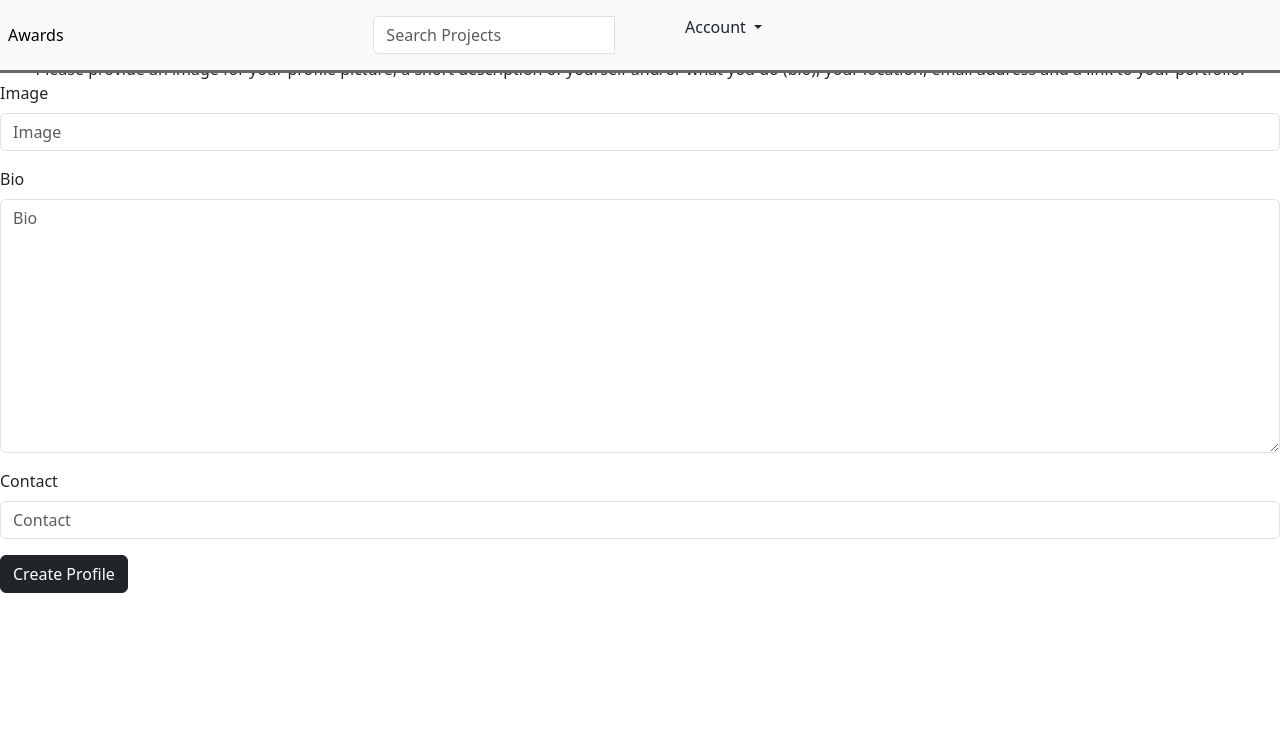
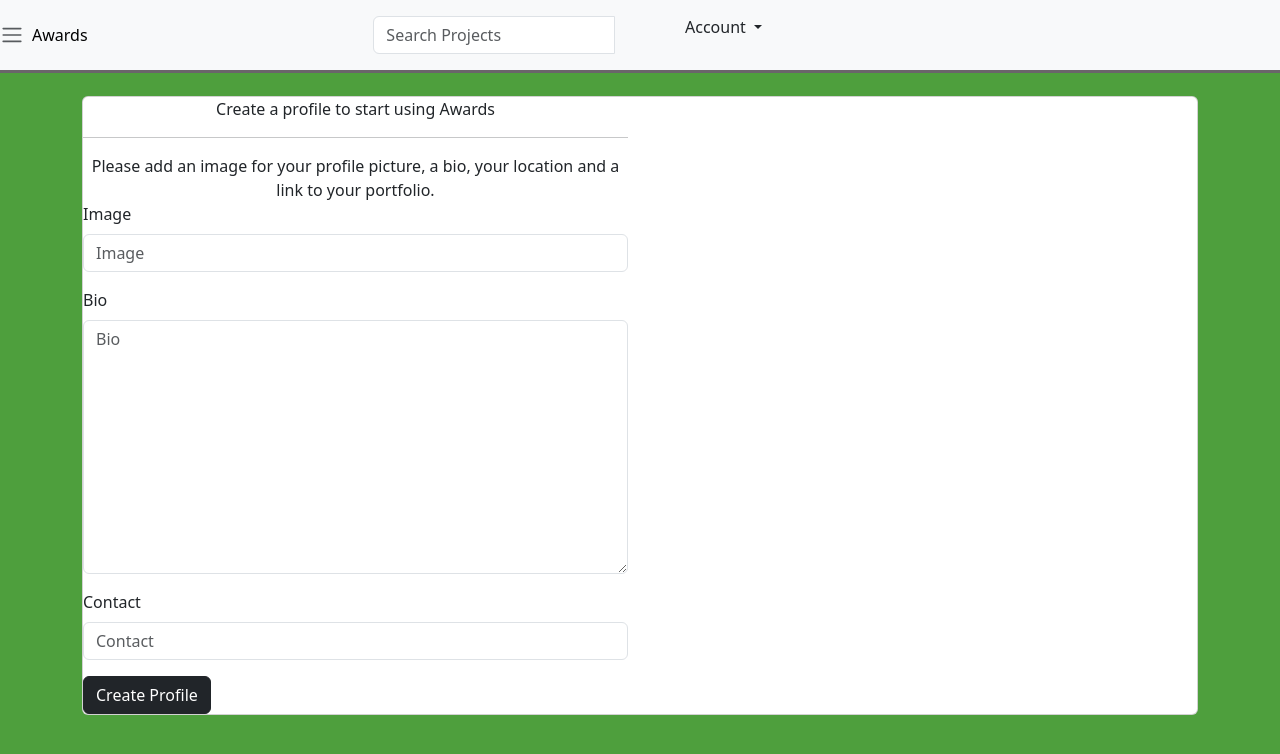
Before and after one commit to jobkarani/Awards, a Django app: page /create_profile/ in a window 1280 px wide. Shown: the top 754 px of the page. Run offline with Django 3.2, Linux system fonts and the light colour scheme; a user stored in the database is signed in; some libraries are stand-ins or nearby versions.

Commit message:
sets background color of body

```diff
--- a/award/templates/all-temps/base.html
+++ b/award/templates/all-temps/base.html
@@ -20,7 +20,7 @@
   {% endblock %}
 </head>
 
-<body>
+<body style="background-color: #4E9F3D ;">
   {% include "navbar.html" %} {% block content %} {%endblock%}
   {% block scripts %}
 
--- a/award/templates/all-temps/create_profile.html
+++ b/award/templates/all-temps/create_profile.html
@@ -1,19 +1,28 @@
 {% extends 'all-temps/base.html'%} {% load static %} {% load bootstrap5 %}
-<br><br><br>
+
 {% block content %}
-<div class="box">
+<br><br><br> <br>
+<div class="container" style="align-items:center;">
+    <div class="card">
+        <div class="row">
+            <div class="col-md-6">
+                <div class="input">
                     <div class="text-center">
-        <div class="title">Create a profile to start using Awwards</div>
+                        <div class="title">Create a profile to start using Awards</div>
                         <hr />
                         <div class="guide">
-            Please provide an image for your profile picture, a short description of
-            yourself and/or what you do (bio), your location, email address and a link
-            to your portfolio.
+                            Please add an image for your profile picture, a bio, your location and a link to your
+                            portfolio.
                         </div>
                     </div>
+
                     <form action="{%url 'create_profile'%}" method="post" enctype="multipart/form-data">
                         {%csrf_token%} {% bootstrap_form form%}
                         <input type="submit" class="btn btn-dark" value="Create Profile" />
                     </form>
                 </div>
+            </div>
+        </div>
+    </div>
+</div>
 {% endblock %}
--- a/award/templates/navbar.html
+++ b/award/templates/navbar.html
@@ -1,8 +1,8 @@
-<nav class="navbar navbar-expand-lg navbar-light bg-light fixed-top navi" style=" border-bottom : inset #161516;">
+<nav class="navbar navbar-expand-lg navbar-light bg-light fixed-top navi" style=" border-bottom : inset #161516;>
 
-  <button class="navbar-toggler" type="button" data-toggle="collapse" data-target="#navbarNavAltMarkup"
-    aria-controls="navbarNavAltMarkup" aria-expanded="false" aria-label="Toggle navigation">
-    <span class="navbar-toggler-icon"></span>
+  <button class=" navbar-toggler" type="button" data-toggle="collapse" data-target="#navbarNavAltMarkup"
+  aria-controls="navbarNavAltMarkup" aria-expanded="false" aria-label="Toggle navigation">
+  <span class="navbar-toggler-icon"></span>
   </button>
   <div class="collapse navbar-collapse " id="navbarNavAltMarkup">
     <div class="navbar-nav text-white">
```
Lines whose indentation alone changed are shown as unchanged.
